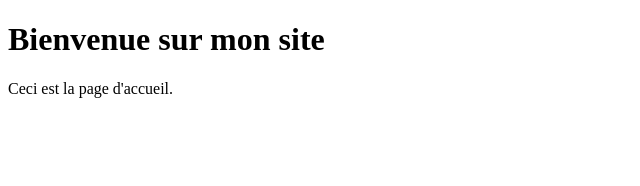
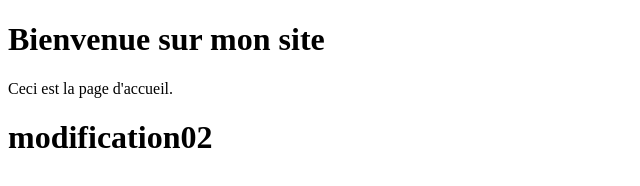
Before and after one commit to rachabrn3/mon_projet_git, a plain HTML site: page index.html in a window 1280 px wide. Shown: the whole page, without its empty margins (0-640 px from the left). Drawn offline with Linux system fonts and the light colour scheme.

Commit message:
Mise à jour index.html

```diff
--- a/index.html
+++ b/index.html
@@ -6,5 +6,6 @@
 <body>
     <h1>Bienvenue sur mon site</h1>
     <p>Ceci est la page d'accueil.</p>
+    <h1> modification02</h1>
 </body>
 </html>
```
